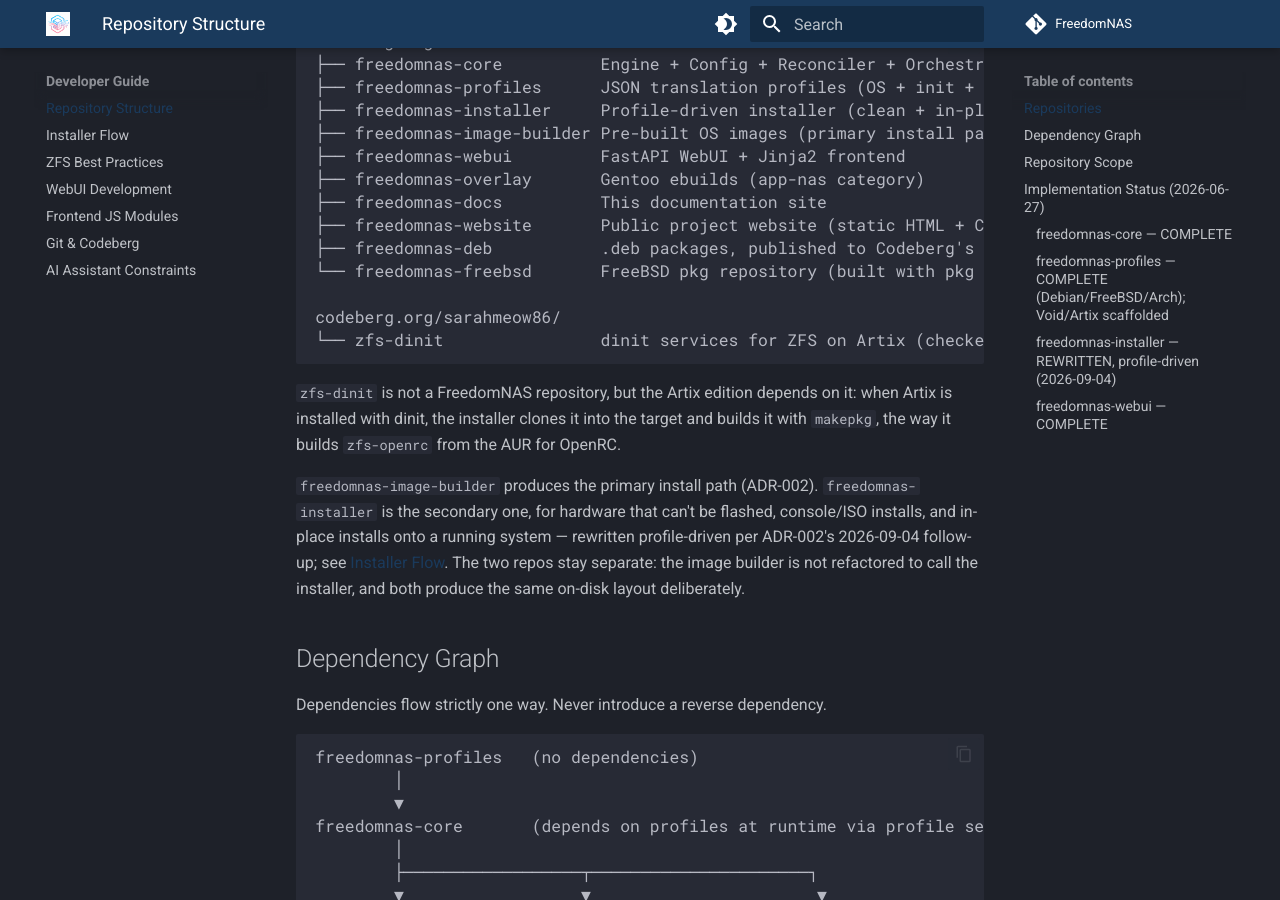
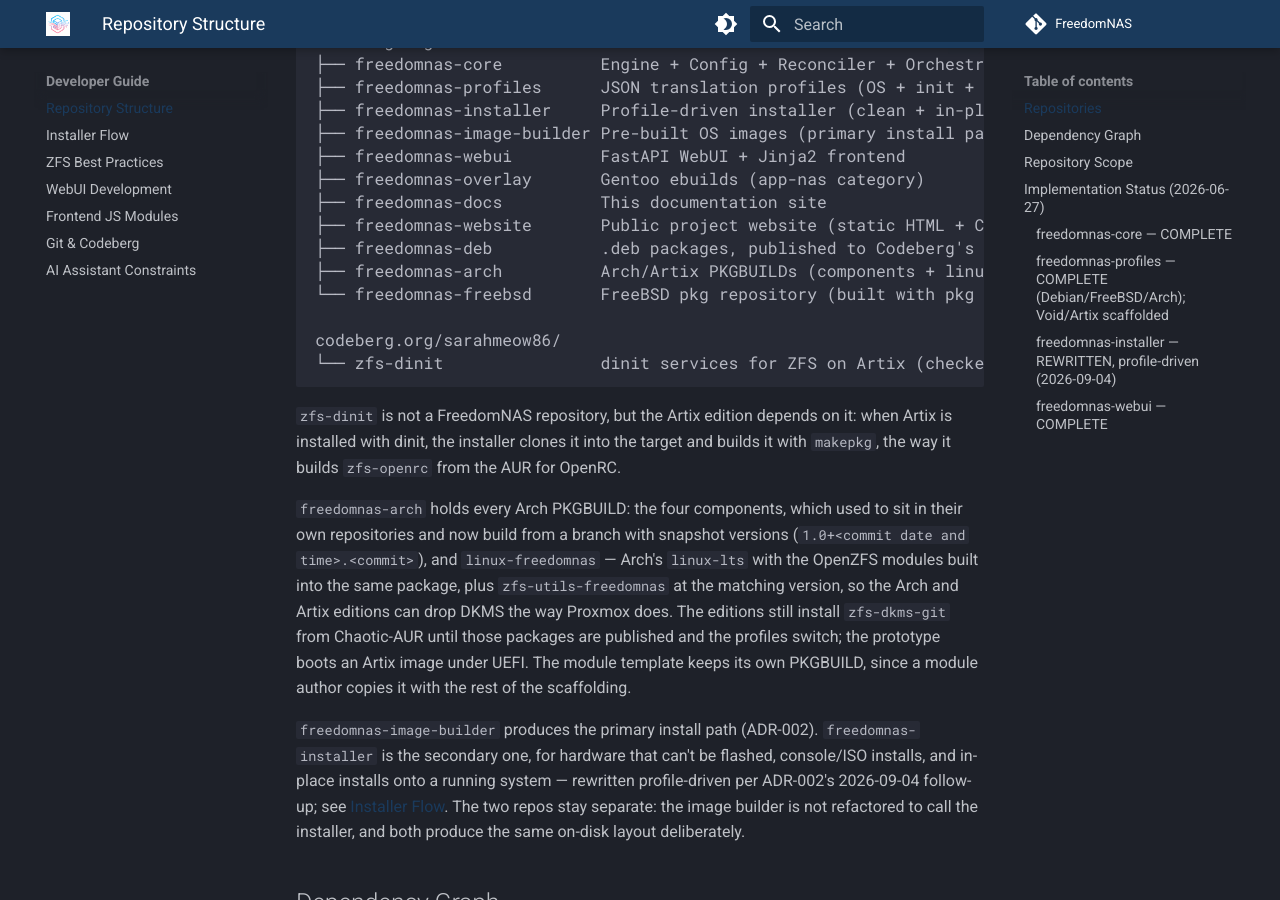
Before and after one commit to FreedomNAS/freedomnas-docs, an MkDocs documentation site: the page built from docs/developer/repositories.md, in a window 1280 px wide and 900 px high, scrolled down 261 px. Built offline with MkDocs 1.6.1 and Material for MkDocs 9.7.7, drawn with Linux system fonts in a browser that asks for light colours.

Commit message:
Document freedomnas-arch and linux-freedomnas

```diff
--- a/docs/developer/repositories.md
+++ b/docs/developer/repositories.md
@@ -13,6 +13,7 @@ codeberg.org/FreedomNAS/
 ├── freedomnas-docs          This documentation site
 ├── freedomnas-website       Public project website (static HTML + CSS)
 ├── freedomnas-deb           .deb packages, published to Codeberg's Debian registry by CI
+├── freedomnas-arch          Arch/Artix PKGBUILDs (components + linux-freedomnas), for Codeberg's Arch registry
 └── freedomnas-freebsd       FreeBSD pkg repository (built with pkg create, signed catalogue)
 
 codeberg.org/sarahmeow86/
@@ -23,6 +24,17 @@ codeberg.org/sarahmeow86/
 it: when Artix is installed with dinit, the installer clones it into the target
 and builds it with `makepkg`, the way it builds `zfs-openrc` from the AUR for
 OpenRC.
+
+`freedomnas-arch` holds every Arch PKGBUILD: the four components, which
+used to sit in their own repositories and now build from a branch with
+snapshot versions (`1.0+<commit date and time>.<commit>`), and
+`linux-freedomnas` — Arch's `linux-lts` with the OpenZFS modules built into
+the same package, plus `zfs-utils-freedomnas` at the matching version, so the
+Arch and Artix editions can drop DKMS the way Proxmox does. The editions
+still install `zfs-dkms-git` from Chaotic-AUR until those packages are
+published and the profiles switch; the prototype boots an Artix image under
+UEFI. The module template keeps its own PKGBUILD, since a module author
+copies it with the rest of the scaffolding.
 
 `freedomnas-image-builder` produces the primary install path (ADR-002).
 `freedomnas-installer` is the secondary one, for hardware that can't be
```
Also changed, not shown: docs/api/websocket.md (+1 -1 lines), docs/architecture/system-stack.md (+2 -1 lines).
